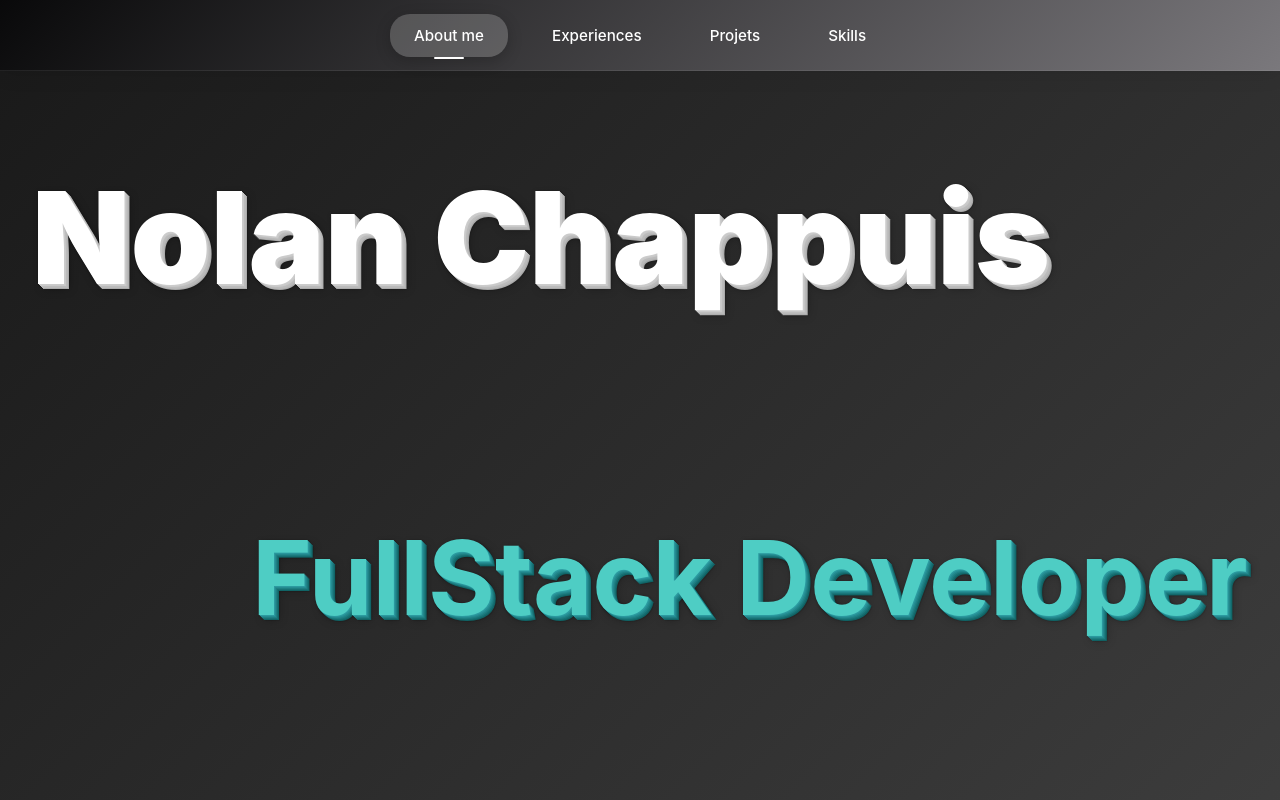
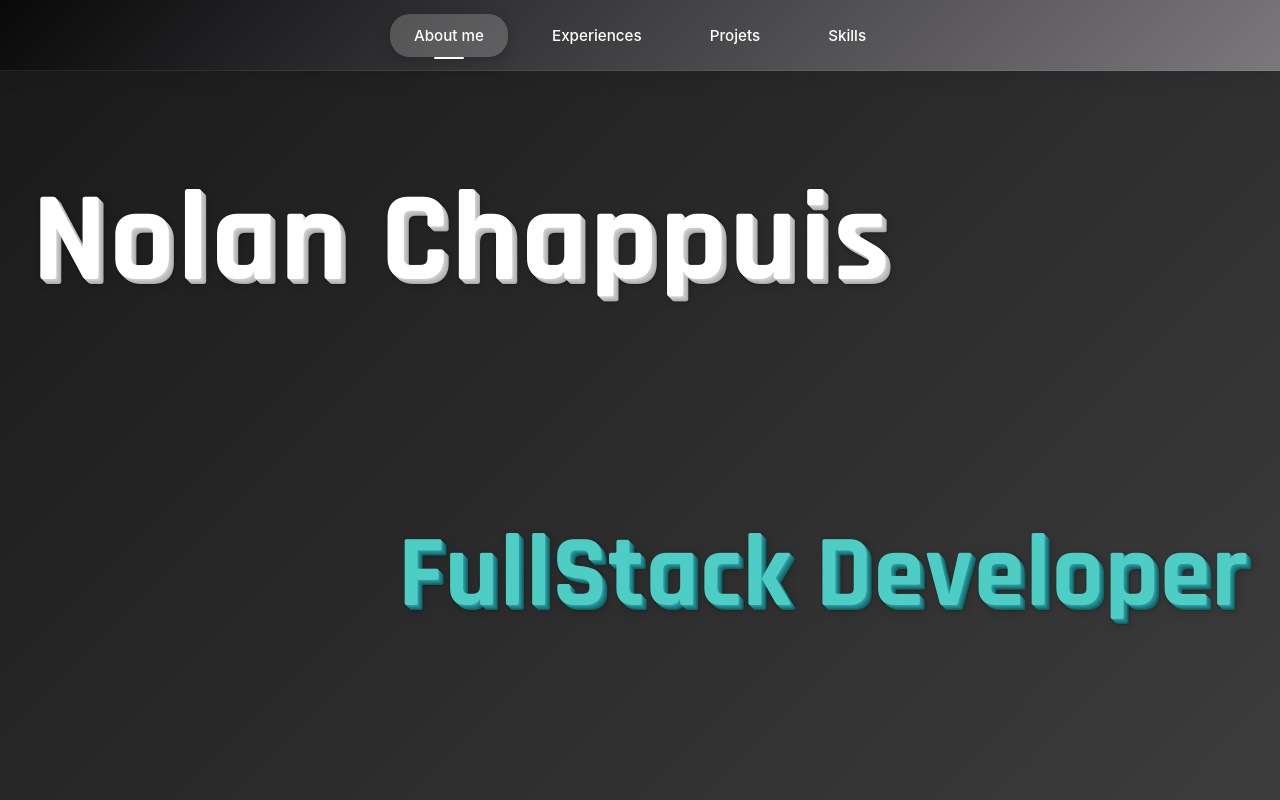
Before and after one commit to Nchappui/portfolio, a React (Create React App) app: page / in a window 1280 px wide. Shown: the top 800 px of the page. Built offline with nearby package versions, Linux system fonts and the light colour scheme.

Commit message:
Update Intro component to allow font selection and remove style options

```diff
--- a/src/pages/Intro.css
+++ b/src/pages/Intro.css
@@ -1,3 +1,6 @@
+/* Import des polices Google Fonts */
+@import url('https://fonts.googleapis.com/css2?family=Orbitron:wght@400;700;900&family=Rajdhani:wght@300;400;500;600;700&family=Exo+2:wght@100;200;300;400;500;600;700;800;900&family=Russo+One&family=Black+Ops+One&family=Audiowide&family=Bungee&family=Fredoka+One:wght@400&family=Righteous&family=Monoton&family=Permanent+Marker&display=swap');
+
 .intro-container {
   padding: 2rem;
   text-align: center;
@@ -7,84 +10,21 @@
   position: relative;
 }
 
-/* STYLE 1: Gradient animé avec glow effect */
-.name.style-1 {
-  position: fixed;
-  top: 20vh;
-  left: 2rem;
-  font-size: 10vw;
-  font-weight: 900;
-  background: linear-gradient(45deg, #ff6b6b, #4ecdc4, #45b7d1, #96ceb4, #ffeaa7);
-  background-size: 400% 400%;
-  -webkit-background-clip: text;
-  -webkit-text-fill-color: transparent;
-  background-clip: text;
-  animation: gradientShift 3s ease infinite;
-  text-shadow: 0 0 30px rgba(255, 107, 107, 0.5);
-  transition: transform 0.1s ease-out;
-  will-change: transform;
-  z-index: 10;
+
+/* POLICE 2: Rajdhani - Modern et clean */
+.name{
+  font-family: 'Rajdhani', sans-serif;
+  font-weight: 700;
+  letter-spacing: 0.02em;
 }
 
-.job-title.style-1 {
-  position: fixed;
-  top: auto;
-  bottom: 20vh;
-  right: 2rem;
-  font-size: 8vw;
-  font-weight: 700;
-  color: #ffffff;
-  text-shadow:
-    0 0 10px rgba(255, 255, 255, 0.5),
-    0 0 20px rgba(78, 205, 196, 0.3),
-    0 0 30px rgba(69, 183, 209, 0.2);
-  transition: transform 0.1s ease-out;
-  will-change: transform;
-  z-index: 10;
+.job-title {
+  font-family: 'Rajdhani', sans-serif;
+  font-weight: 600;
+  letter-spacing: 0.01em;
 }
 
-/* STYLE 2: Effet néon cyberpunk */
-.name.style-2 {
-  position: fixed;
-  top: 20vh;
-  left: 2rem;
-  font-size: 10vw;
-  font-weight: 900;
-  color: #00ff88;
-  text-shadow:
-    0 0 5px #00ff88,
-    0 0 10px #00ff88,
-    0 0 15px #00ff88,
-    0 0 20px #00ff88,
-    0 0 35px #00ff88,
-    0 0 40px #00ff88;
-  animation: neonFlicker 2s infinite alternate;
-  transition: transform 0.1s ease-out;
-  will-change: transform;
-  z-index: 10;
-}
-
-.job-title.style-2 {
-  position: fixed;
-  top: auto;
-  bottom: 20vh;
-  right: 2rem;
-  font-size: 8vw;
-  font-weight: 700;
-  color: #ff0080;
-  text-shadow:
-    0 0 5px #ff0080,
-    0 0 10px #ff0080,
-    0 0 15px #ff0080,
-    0 0 20px #ff0080;
-  animation: neonFlicker 2.5s infinite alternate-reverse;
-  transition: transform 0.1s ease-out;
-  will-change: transform;
-  z-index: 10;
-}
-
-/* STYLE 3: Effet 3D avec ombre portée */
-.name.style-3 {
+.name {
   position: fixed;
   top: 20vh;
   left: 2rem;
@@ -107,7 +47,7 @@
   z-index: 10;
 }
 
-.job-title.style-3 {
+.job-title {
   position: fixed;
   top: auto;
   bottom: 20vh;
@@ -131,101 +71,6 @@
   z-index: 10;
 }
 
-/* STYLE 4: Effet hologramme avec lignes de scan */
-.name.style-4 {
-  position: fixed;
-  top: 20vh;
-  left: 2rem;
-  font-size: 10vw;
-  font-weight: 900;
-  color: rgba(0, 255, 255, 0.8);
-  text-shadow:
-    0 0 10px #00ffff,
-    0 0 20px #00ffff,
-    0 0 40px #00ffff;
-  position: relative;
-  transition: transform 0.1s ease-out;
-  will-change: transform;
-  z-index: 10;
-}
-
-.name.style-4::before {
-  content: '';
-  position: absolute;
-  top: 0;
-  left: 0;
-  right: 0;
-  bottom: 0;
-  background: linear-gradient(
-    transparent 0%,
-    rgba(0, 255, 255, 0.1) 49%,
-    rgba(0, 255, 255, 0.3) 50%,
-    rgba(0, 255, 255, 0.1) 51%,
-    transparent 100%
-  );
-  background-size: 100% 4px;
-  animation: scanLines 2s linear infinite;
-  pointer-events: none;
-}
-
-.job-title.style-4 {
-  position: fixed;
-  top: auto;
-  bottom: 20vh;
-  right: 2rem;
-  font-size: 8vw;
-  font-weight: 700;
-  color: rgba(255, 0, 255, 0.8);
-  text-shadow:
-    0 0 10px #ff00ff,
-    0 0 20px #ff00ff,
-    0 0 40px #ff00ff;
-  transition: transform 0.1s ease-out;
-  will-change: transform;
-  z-index: 10;
-}
-
-/* STYLE 5: Effet glass/frosted avec backdrop-filter */
-.name.style-5 {
-  position: fixed;
-  top: 20vh;
-  left: 2rem;
-  font-size: 10vw;
-  font-weight: 900;
-  color: rgba(255, 255, 255, 0.9);
-  background: rgba(255, 255, 255, 0.1);
-  backdrop-filter: blur(10px);
-  padding: 0.2em 0.4em;
-  border-radius: 20px;
-  border: 1px solid rgba(255, 255, 255, 0.2);
-  box-shadow:
-    0 8px 32px rgba(0, 0, 0, 0.1),
-    inset 0 1px 0 rgba(255, 255, 255, 0.2);
-  transition: transform 0.1s ease-out;
-  will-change: transform;
-  z-index: 10;
-}
-
-.job-title.style-5 {
-  position: fixed;
-  top: auto;
-  bottom: 20vh;
-  right: 2rem;
-  font-size: 8vw;
-  font-weight: 700;
-  color: rgba(255, 255, 255, 0.9);
-  background: rgba(78, 205, 196, 0.15);
-  backdrop-filter: blur(10px);
-  padding: 0.2em 0.4em;
-  border-radius: 20px;
-  border: 1px solid rgba(78, 205, 196, 0.3);
-  box-shadow:
-    0 8px 32px rgba(0, 0, 0, 0.1),
-    inset 0 1px 0 rgba(78, 205, 196, 0.2);
-  transition: transform 0.1s ease-out;
-  will-change: transform;
-  z-index: 10;
-}
 
 /* ANIMATIONS */
 @keyframes gradientShift {
@@ -259,31 +104,3 @@
   0% { background-position: 0 0; }
   100% { background-position: 0 100%; }
 }
-
-/* Style par défaut (actuel) */
-.name {
-  position: fixed;
-  top: 20vh;
-  left: 2rem;
-  font-size: 10vw;
-  color: #ffffff;
-  margin-bottom: 0;
-  text-align: left;
-  transition: transform 0.1s ease-out;
-  will-change: transform;
-  z-index: 10;
-}
-
-.job-title {
-  position: fixed;
-  top: auto;
-  bottom: 20vh;
-  right: 2rem;
-  font-size: 8vw;
-  color: #ffffff;
-  margin-bottom: 0;
-  text-align: right;
-  transition: transform 0.1s ease-out;
-  will-change: transform;
-  z-index: 10;
-}
--- a/src/pages/Intro.js
+++ b/src/pages/Intro.js
@@ -3,15 +3,6 @@ import "./Intro.css";
 
 function Intro() {
   const [scrollY, setScrollY] = useState(0);
-
-  // CHANGEZ CE NUMÉRO POUR TESTER DIFFÉRENTS STYLES (1-5)
-  // style-1: Gradient animé avec glow
-  // style-2: Néon cyberpunk
-  // style-3: Effet 3D avec ombres
-  // style-4: Hologramme avec scan lines
-  // style-5: Glass/frosted effect
-  // Laissez vide pour le style par défaut
-  const currentStyle = "style-3"; // Changez ici pour tester!
 
   useEffect(() => {
     const handleScroll = () => {
@@ -43,7 +34,7 @@ function Intro() {
     <section className="intro">
       <div className="intro-container">
         <div
-          className={`name ${currentStyle}`}
+          className="name"
           style={{
             transform: nameTransform,
             opacity: opacity
@@ -52,7 +43,7 @@ function Intro() {
           <p>Nolan Chappuis</p>
         </div>
         <div
-          className={`job-title ${currentStyle}`}
+          className="job-title"
           style={{
             transform: titleTransform,
             opacity: opacity
```
